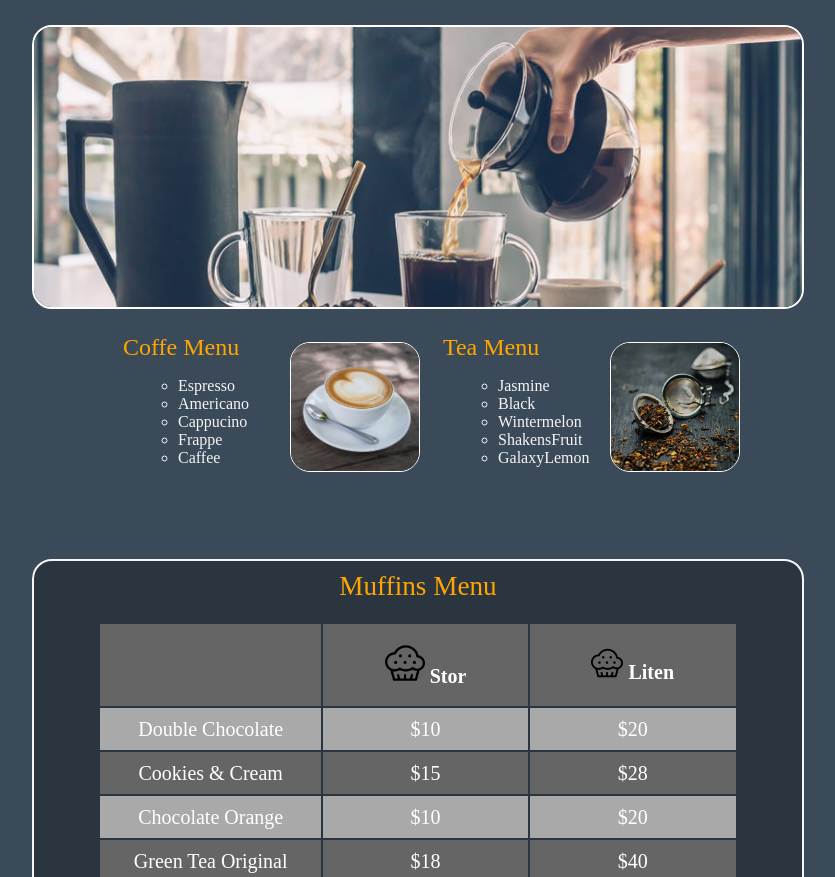
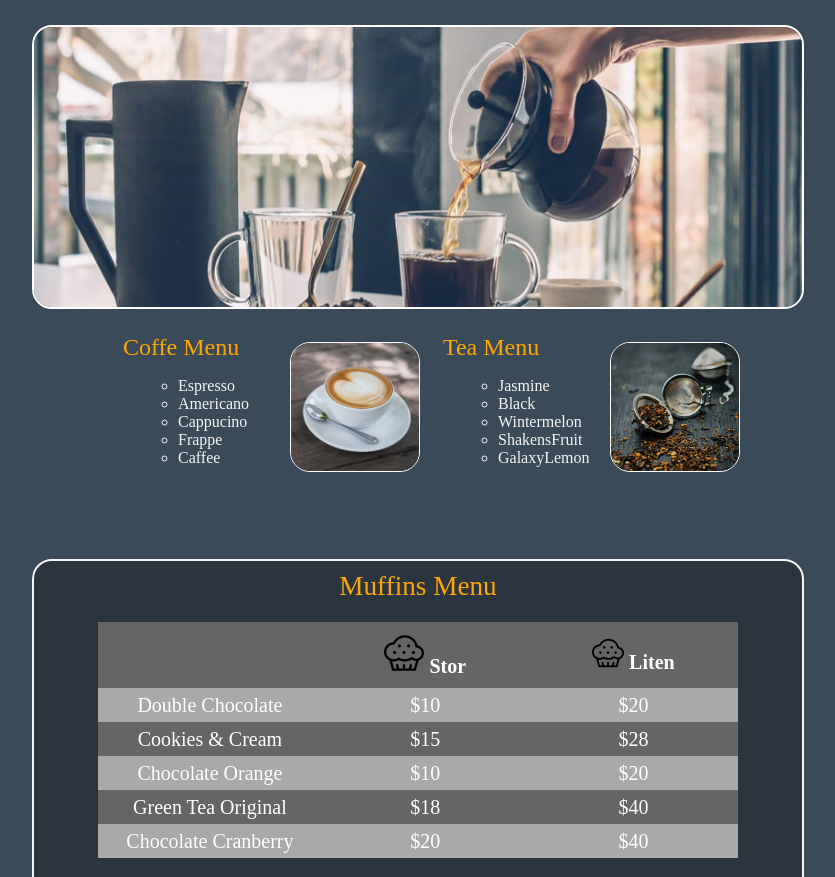
Before and after one commit to TwiceYT/Skola-webb, a plain HTML site: page Skol-Projekt/Cafe/Cafe.html in a window 1280 px wide. Shown: the part 75-952 px from the top of the page, without its empty margins (222-1057 px from the left). Drawn offline with Linux system fonts and the light colour scheme.

Commit message:
table borderspacing set 0

```diff
--- a/Skol-Projekt/Cafe/Cafe.css
+++ b/Skol-Projekt/Cafe/Cafe.css
@@ -109,15 +109,18 @@ li{
 }
 
 
+table{
+    border-spacing: 0px;
+}
+
 th,td{
     width: 40vh;
-
 }
 th{
-    height: 10vh;
+    height: 8vh;
 }
 td{
-    height: 5vh;
+    height: 4vh;
     text-align: center;
 }
 tr:nth-child(even) {
```
